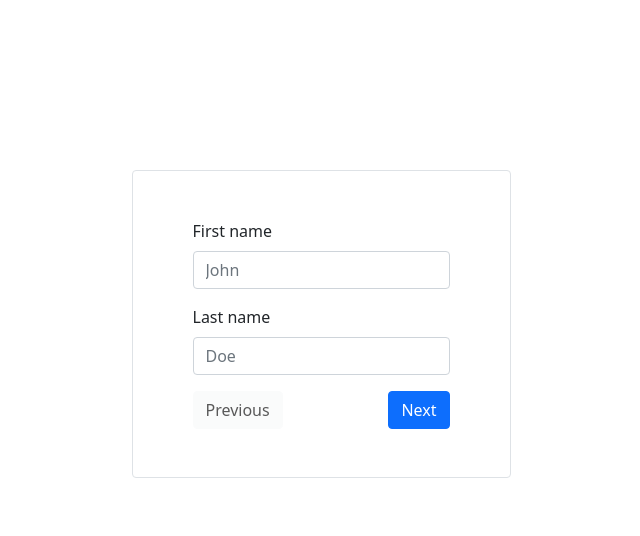
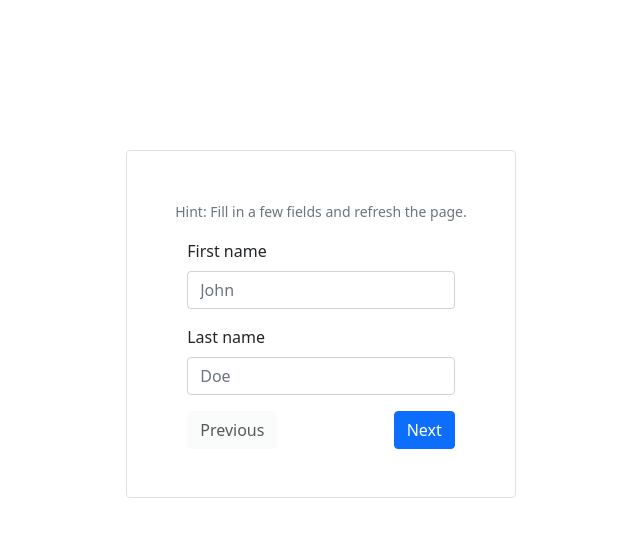
Before and after one commit to collinsezedike/autosave-form, a plain HTML site: page index.html in a window 1280 px wide. Shown: the whole page, without its empty margins (319-959 px from the left). Drawn offline with nearby package versions, Linux system fonts and the light colour scheme.

Commit message:
Add a hint text

```diff
--- a/index.html
+++ b/index.html
@@ -22,7 +22,8 @@
 <body>
   <div class="container d-flex h-100 align-items-center justify-content-center">
     <div class="form-container border rounded p-5">
-      <form id="register-form">
+      <small class="text-muted text-nowrap"> Hint: Fill in a few fields and refresh the page. </small>
+      <form class="mt-3" id="register-form">
 
         <div class="container-fluid page page-1">
           <div class="mb-3">
```
